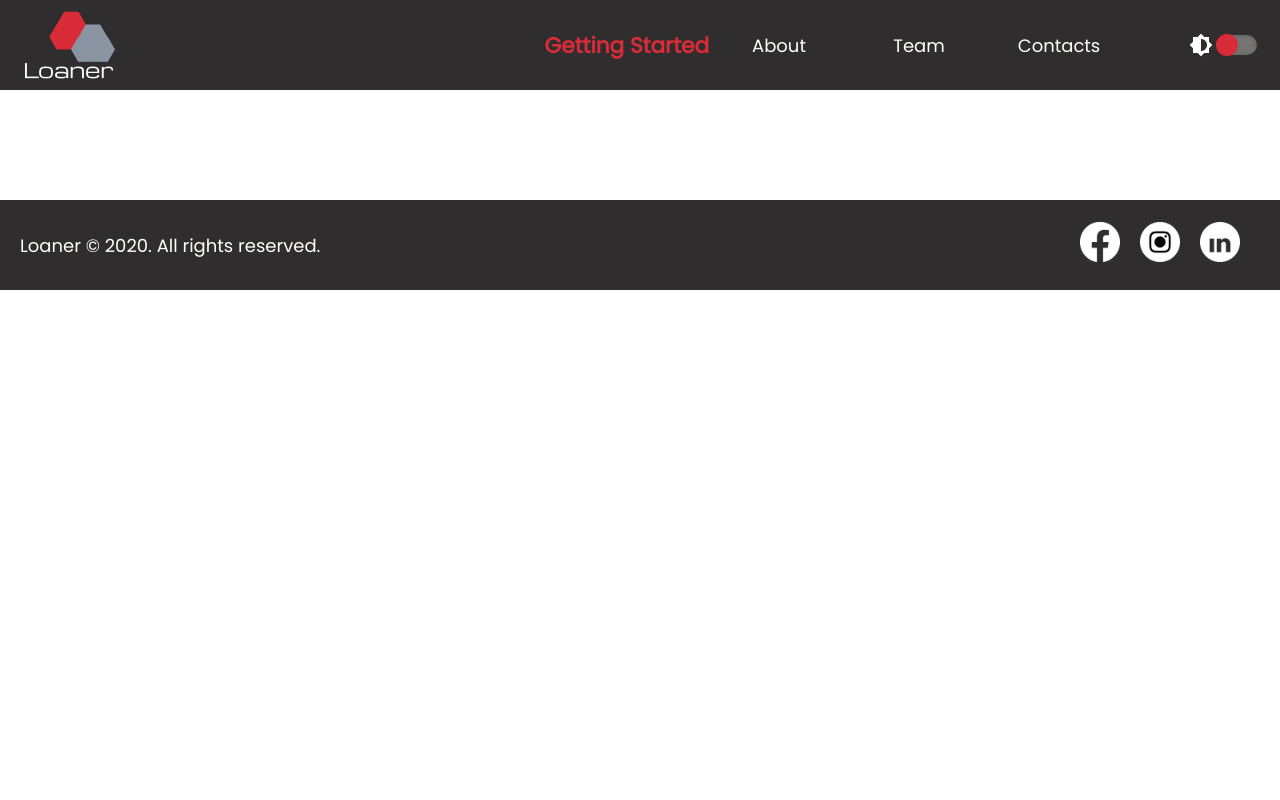
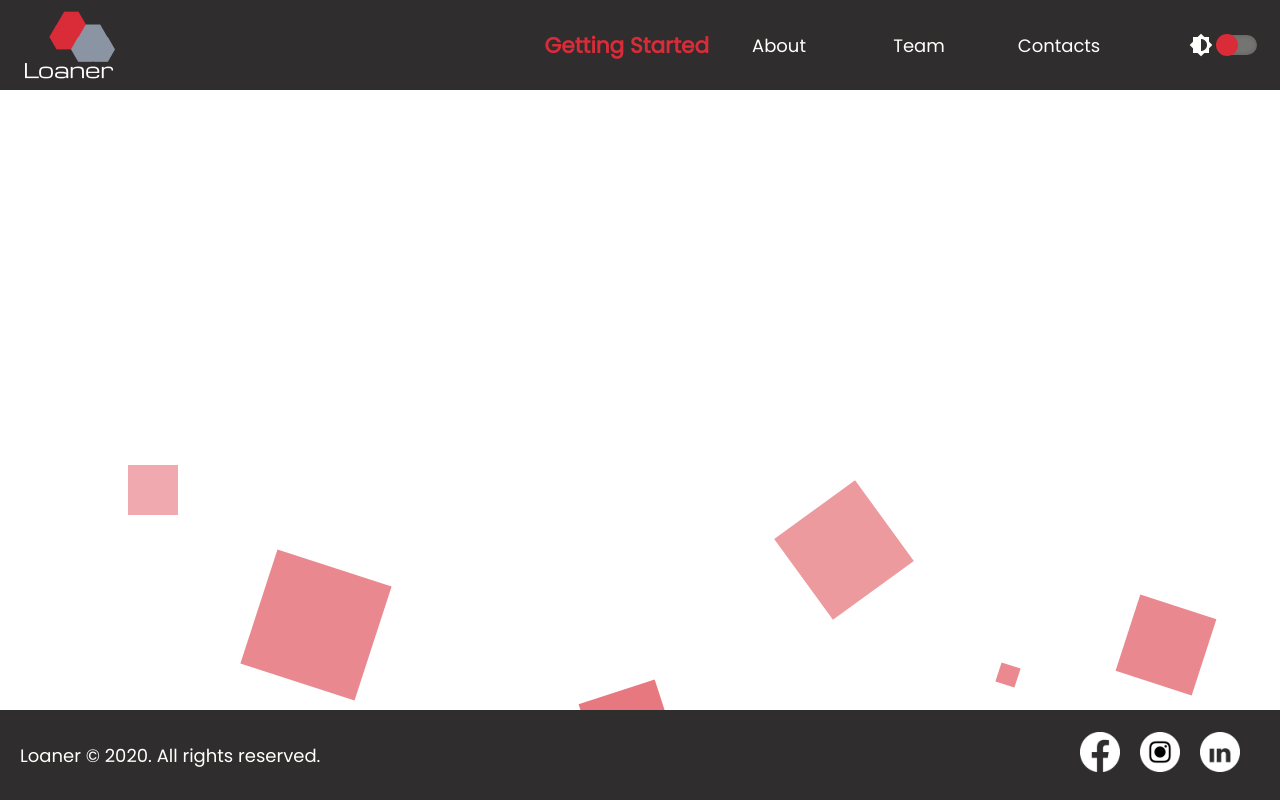
Before and after one commit to WarOnKhoff/Loaner, a React (Create React App) app: page / in a window 1280 px wide. Built offline with nearby package versions, Linux system fonts and the light colour scheme.

Commit message:
Added Main Section / Added background animation

```diff
--- a/src/App.tsx
+++ b/src/App.tsx
@@ -1,17 +1,13 @@
 import React from 'react'
 import Header from './components/Header'
-import Footer from './components/Footer'
-import { AppContextProvider } from './context/AppContext'
-import { ThemeContextProvider } from './context/ThemeContext'
+import HomePage from './pages/HomePage'
 
 const App: React.FC = () => {
 	return (
-		<ThemeContextProvider>
-			<AppContextProvider>
-				<Header />
-				<Footer />
-			</AppContextProvider>
-		</ThemeContextProvider>
+		<>
+			<Header />
+			<HomePage />
+		</>
 	)
 }
 
--- /dev/null
+++ b/src/components/Backgroud.tsx
@@ -0,0 +1,20 @@
+import React from 'react'
+
+const Background = () => {
+	return (
+		<ul className='background'>
+			<li className='background_item background_item_1' />
+			<li className='background_item background_item_2' />
+			<li className='background_item background_item_3' />
+			<li className='background_item background_item_4' />
+			<li className='background_item background_item_5' />
+			<li className='background_item background_item_6' />
+			<li className='background_item background_item_7' />
+			<li className='background_item background_item_8' />
+			<li className='background_item background_item_9' />
+			<li className='background_item background_item_10' />
+		</ul>
+	)
+}
+
+export default Background
--- a/src/index.tsx
+++ b/src/index.tsx
@@ -2,5 +2,14 @@ import React from 'react'
 import ReactDOM from 'react-dom'
 import './scss/index.scss'
 import App from './App'
+import { AppContextProvider } from './context/AppContext'
+import { ThemeContextProvider } from './context/ThemeContext'
 
-ReactDOM.render(<App />, document.getElementById('root'))
+ReactDOM.render(
+	<ThemeContextProvider>
+		<AppContextProvider>
+			<App />
+		</AppContextProvider>
+	</ThemeContextProvider>,
+	document.getElementById('root'),
+)
--- /dev/null
+++ b/src/pages/HomePage.tsx
@@ -0,0 +1,18 @@
+import React from 'react'
+import Footer from '../components/Footer'
+import Background from '../components/Backgroud'
+
+const Home = () => {
+	return (
+		<section className='main'>
+			<div className='main_group'>
+				<div className='main_group_item'>LeftSide</div>
+				<div className='main_group_item'>RightSide</div>
+			</div>
+			<Footer />
+			<Background />
+		</section>
+	)
+}
+
+export default Home
--- /dev/null
+++ b/src/scss/components/Background.scss
@@ -0,0 +1,94 @@
+.background {
+	position: absolute;
+	width: 100%;
+	height: 100%;
+	box-sizing: border-box;
+	overflow: hidden;
+	z-index: -1;
+	top: 0;
+	left: 0;
+	margin: 0;
+	&_item {
+		list-style: none;
+		position: absolute;
+		width: 5rem;
+		height: 5rem;
+		bottom: -9rem;
+		background-color: $secondaryColor;
+		background-color: rgba($color: $secondaryColor, $alpha: 0.8);
+		opacity: 0.5;
+		display: block;
+		animation: animate 10s linear infinite;
+		&_1 {
+			left: 10%;
+			width: 5rem;
+			height: 5rem;
+			animation-delay: 0s;
+		}
+		&_2 {
+			left: 20%;
+			width: 12rem;
+			height: 12rem;
+			animation-delay: 2s;
+		}
+		&_3 {
+			left: 46%;
+			width: 8rem;
+			height: 8rem;
+			animation-delay: 3s;
+		}
+		&_4 {
+			left: 62%;
+			width: 10rem;
+			height: 10rem;
+			animation-delay: 1s;
+		}
+		&_5 {
+			left: 78%;
+			width: 2rem;
+			height: 2rem;
+			animation-delay: 2s;
+		}
+		&_6 {
+			left: 94%;
+			width: 8rem;
+			height: 8rem;
+			animation-delay: 4s;
+		}
+		&_7 {
+			left: 2%;
+			width: 4rem;
+			height: 4rem;
+			animation-delay: 4s;
+		}
+		&_8 {
+			left: 50%;
+			width: 10rem;
+			height: 10rem;
+			animation-delay: 7s;
+		}
+		&_9 {
+			left: 20%;
+			width: 2rem;
+			height: 2rem;
+			animation-delay: 5s;
+		}
+		&_10 {
+			left: 88%;
+			width: 8rem;
+			height: 8rem;
+			animation-delay: 2s;
+		}
+	}
+}
+
+@keyframes animate {
+	0% {
+		transform: translateY(5rem) rotate(0deg);
+		opacity: 1;
+	}
+	100% {
+		transform: translateY(-100vh) rotate(360deg);
+		opacity: 0;
+	}
+}
--- a/src/scss/components/Footer.scss
+++ b/src/scss/components/Footer.scss
@@ -1,5 +1,4 @@
 .footer {
-	margin-top: 20rem;
 	width: 100%;
 	height: 9rem;
 	background: $primaryColor;
--- a/src/scss/components/Header.scss
+++ b/src/scss/components/Header.scss
@@ -42,10 +42,6 @@
 		min-width: 14rem;
 		text-align: center;
 		transition: font-size 0.3s;
-		&:hover {
-			font-size: 120%;
-			// transform: scale(1.1);
-		}
 	}
 
 	@media screen and (max-width: 865px) {
--- /dev/null
+++ b/src/scss/components/Main.scss
@@ -0,0 +1,15 @@
+.main {
+	width: 100%;
+	height: 100vh;
+	display: flex;
+	flex-direction: column;
+	overflow: hidden;
+	&_group {
+		display: flex;
+		flex-grow: 1;
+		&_item {
+			width: 50%;
+			height: 100%;
+		}
+	}
+}
--- a/src/scss/components/index.scss
+++ b/src/scss/components/index.scss
@@ -1,3 +1,5 @@
 @import './Header.scss';
 @import './Toggler.scss';
 @import './Footer.scss';
+@import './Main.scss';
+@import './Background.scss';
```
